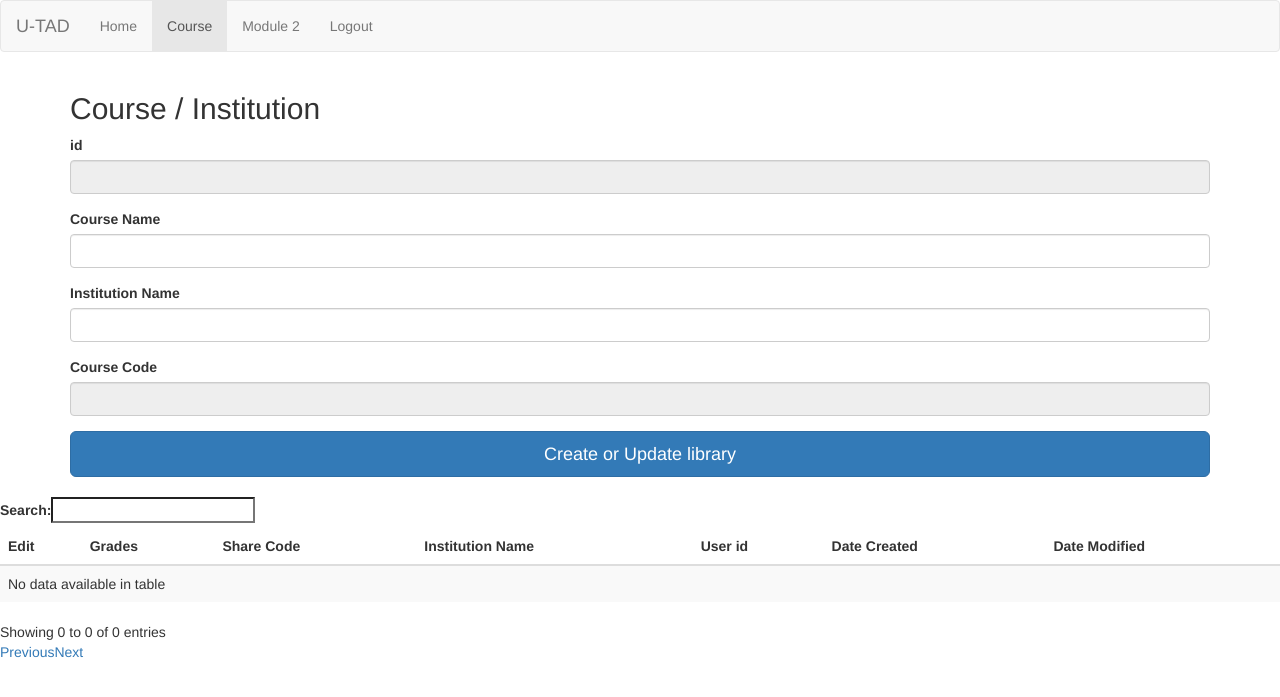
After one commit to ArguablePuma143/aulavirtual, a Flask app: page /module001/course in a window 1280 px wide. The commit adds this page. Shown: the top 697 px of the page. Run offline with Flask 2, Linux system fonts and the light colour scheme; the visitor is signed in with stand-in values (Sample User, id 1); data comes from the database, SQL or seed files in the repository; data that the repository does not hold is empty; parts of the project's set-up code (start-up, migrations or seed data) failed here and were passed over; some libraries are stand-ins or nearby versions.

Commit message:
sidebar on course

```diff
--- /dev/null
+++ b/module001/forms.py
@@ -0,0 +1,9 @@
+from flask_wtf import FlaskForm
+from wtforms import StringField
+from wtforms.validators import InputRequired, Length
+
+class CourseForm(FlaskForm): # class RegisterForm extends FlaskForm
+  id = StringField('id')
+  name = StringField('Course Name',validators=[InputRequired(),Length(min=1,max=50)])
+  institution_name = StringField('Institution Name')
+  code = StringField('Course Code')
--- a/module001/module001.py
+++ b/module001/module001.py
@@ -1,9 +1,12 @@
+from flask import request
+import random
 from flask import Blueprint, render_template, abort, flash, redirect, url_for
 from flask_login import login_required, current_user
-from models import get_db, User
+from models import get_db, User, Course
 module001 = Blueprint("module001", __name__,static_folder="static",template_folder="templates")
 db = get_db()
 
+from module001.forms import *
 
 @module001.route('/')
 @login_required
@@ -16,6 +19,43 @@ def module001_index():
 #        abort(404,description="Access denied!")
         return redirect(url_for('index'))
 
+@module001.route('/course', methods=["GET", "POST"])
+@login_required
+def module001_course():
+  form = CourseForm()
+  if request.method == 'POST':
+    if form.validate_on_submit():
+      if not form.id.data:
+        course = Course(name=form.name.data.strip(),
+                institution_name = form.institution_name.data.strip(),
+                user_id=current_user.id)
+        db.session.add(course)
+        db.session.commit()
+        course.code = 'C'+str(course.id)+''.join(random.choice('AILNOQVBCDEFGHJKMPRSTUXZ') for i in range(4))
+        newname = form.name.data.strip().replace('-' + course.code,'')
+        if '-' + course.code not in newname:
+          course.name = newname + '-' + course.code
+        db.session.commit()
+        flash("Course created successfully with code: {}".format(course.code))
+      else:
+        course = Course.query.get(form.id.data)
+        course.institution_name = form.institution_name.data.strip()
+        course.name = form.name.data.strip().replace('-' + course.code,'') + '-' + course.code
+        try:
+            db.session.commit()
+            return redirect(url_for("module001.module001_course"))
+        except:
+            db.session.rollback()
+            flash("ERROR UPDATING")
+  elif 'rowid' in request.args:
+      course = Course.query.get(request.args["rowid"])
+      if not course or course.user_id != current_user.id:
+        flash('Error retrieving data for the course {}'.format(request.args['rowid']))
+      else:
+        form = CourseForm(id=course.id, name=course.name.replace('-' + course.code,''), institution_name = course.institution_name, code=course.code)
+  courses = Course.query.filter_by(user_id = current_user.id)
+  return render_template("module001_course.html",module="module001", form=form, rows=courses)
+
 @module001.route('/test')
 def module001_test():
     return 'OK'
--- /dev/null
+++ b/module001/templates/module001_course.html
@@ -0,0 +1,66 @@
+{% extends 'base.html' %}
+{% import "bootstrap/wtf.html" as wtf %}
+
+{% block content %}
+    <div class="container">
+      <form class="form-signin" method="POST" action="{{url_for('module001.module001_course')}}">
+        <h2 class="form-signin-heading"> Course / Institution </h2>
+        {{ form.hidden_tag() }}
+    	{{ wtf.form_field(form.id,readonly="readonly") }}
+    	{{ wtf.form_field(form.name) }}
+    	{{ wtf.form_field(form.institution_name) }}
+    	{{ wtf.form_field(form.code,readonly="readonly") }}
+
+       <button class="btn btn-lg btn-primary btn-block" type="submit"> Create or Update library </button>
+       </form>
+    </div>
+
+    <br>
+      <div class="table-responsive">
+        <table id="myTable" class="table table-striped">
+          <thead>
+            <tr>
+              <th>Edit</th>
+              <th>Grades</th>
+              <th>Share Code</th>
+              <th>Institution Name</th>
+              <th>User id</th>
+              <th>Date Created</th>
+              <th>Date Modified</th>
+
+            </tr>
+          </thead>
+          <tbody>
+            {% for row in rows %}
+            <tr>
+               <td> <a><form action="{{url_for('module001.module001_course')}}" method="GET">
+                   <input type="submit" value={{ row.id }} name="rowid">
+               </form> </a></td>
+
+               <td> <a><form action="" method="GET">
+                   <input type="hidden" value={{ row.id }} name="rowid">
+                   <input type="submit" value={{ row.name }} name="coursename">
+               </form> </a></td>
+
+               <td> <a><form action="" method="GET">
+                   <input type="hidden" value={{ row.id }} name="rowid">
+                   <input type="hidden" value="course" name="itemtype">
+                   <input type="submit" value={{ row.code }} name="code">
+               </form> </a></td>
+
+                <td>{{ row.institution_name }}</td>
+
+                <td> <a><form action="/profile" method="GET">
+                   <input type="submit" value={{ row.user_id }} name="rowid">
+               </form> </a></td>
+                <td>{{ row.date_created }}</td>
+                <td>{{ row.date_modified }}</td>
+
+            </tr>
+            {% endfor %}
+          </tbody>
+        </table>
+      </div>
+
+
+{% endblock %}
--- a/templates/base.html
+++ b/templates/base.html
@@ -20,7 +20,7 @@
               <li class={% if module=='home' %}"active"{%else%}""{%endif%}><a href="/">Home</a></li>
 
               {% if current_user.profile in ('admin','staff','student') %}
-                  <li class={% if module=='module001' %}"active"{%else%}""{%endif%}><a href="/module001">Module 1</a></li>
+                  <li class={% if module=='module001' %}"active"{%else%}""{%endif%}><a href="/module001">Course</a></li>
                   <li class={% if module=='module002' %}"active"{%else%}""{%endif%}><a href="/module002">Module 2</a></li>
               {% endif %}
 
@@ -52,3 +52,35 @@
 
     {% block content %} {% endblock %}
 </body>
+
+<script type="text/javascript" src="https://cdn.datatables.net/1.10.24/js/jquery.dataTables.min.js"></script>
+    <script type="text/javascript" src="https://cdn.datatables.net/buttons/1.7.0/js/dataTables.buttons.min.js"></script>
+    <script type="text/javascript" src="https://cdnjs.cloudflare.com/ajax/libs/jszip/3.1.3/jszip.min.js"></script>
+    <script type="text/javascript" src="https://cdnjs.cloudflare.com/ajax/libs/pdfmake/0.1.53/pdfmake.min.js"></script>
+    <script type="text/javascript" src="https://cdnjs.cloudflare.com/ajax/libs/pdfmake/0.1.53/vfs_fonts.js"></script>
+    <script type="text/javascript" src="https://cdn.datatables.net/buttons/1.7.0/js/buttons.html5.min.js"></script>
+
+	<script>
+		$(document).ready(function() {
+			$('#myTable').DataTable({
+			    "colReorder": true,
+			    responsive: true,
+                dom: 'Bfrtip',
+                buttons: [
+                    'copyHtml5',
+                    'excelHtml5',
+                    'csvHtml5',
+                    'pdfHtml5'
+                ]
+			});
+		} );
+
+	$(function(){
+        var usernameValue = $('#username').val();
+        $('.form-control').change(function(){
+            if ($(this).val() != usernameValue){
+                $('button.btn').prop('disabled', false);
+            }
+        });
+    });
+    </script>
```
Also changed, not shown: admin.py (+9 -1 lines), migrations/versions/017efb4c5231_.py (added, +53 -0 lines), migrations/versions/1a216457a615_.py (deleted, +0 -32 lines), migrations/versions/8d4a4181edde_.py (deleted, +0 -28 lines), migrations/versions/9a9256bd4f48_.py (deleted, +0 -28 lines), models.py (+23 -0 lines), module001/templates/module001_base.html (renamed from templates/changepassword.html, +10 -10 lines), flask_app_running.py (line endings or trailing spaces).
